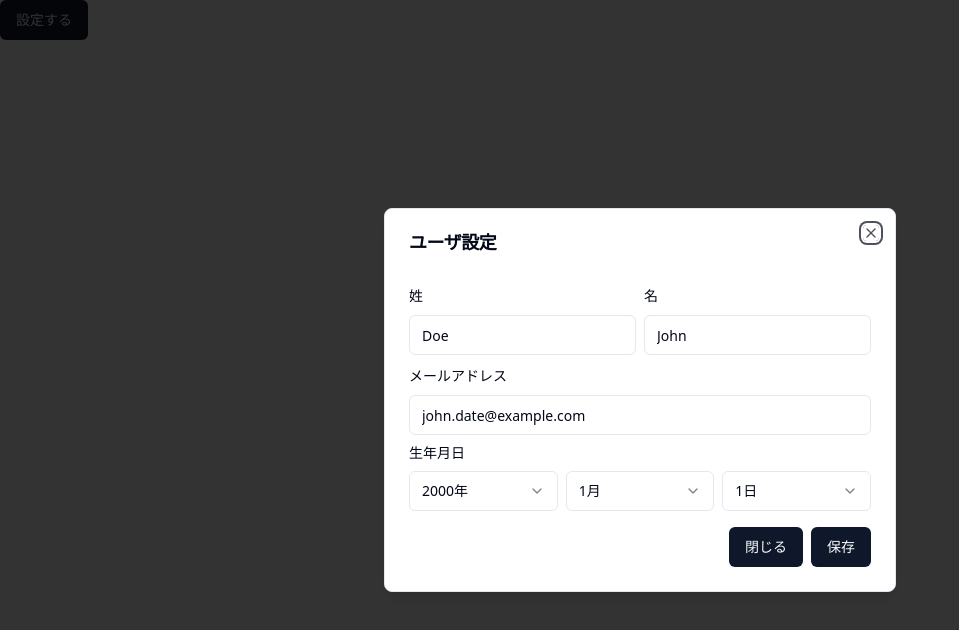
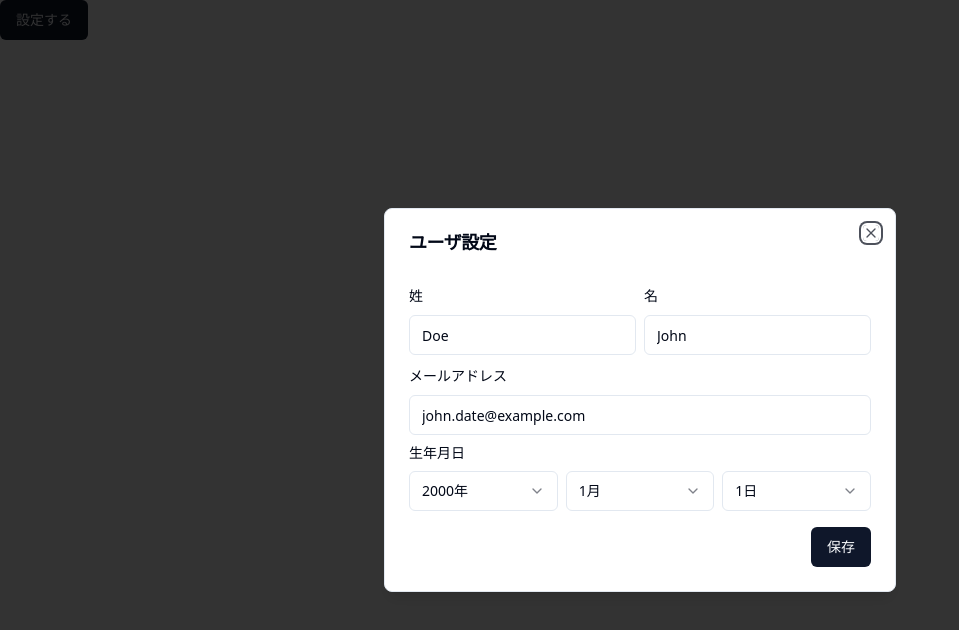
Before and after one commit to YTakahashii/frontend-articles-code, a React (Vite) app in the folder apps/lightweight-storybook/: page / in a window 1280 px wide. Both pictures are taken after a click on the button "設定する". Shown: the top 630 px of the page, without its empty margins (0-959 px from the left). Built offline with nearby package versions, Linux system fonts and the light colour scheme.

Commit message:
fix: 軽微な調整

```diff
--- a/apps/lightweight-storybook/src/components/usecases/user/UserSettingsFormDialog/UserSettingsForm/UserSettingsForm.tsx
+++ b/apps/lightweight-storybook/src/components/usecases/user/UserSettingsFormDialog/UserSettingsForm/UserSettingsForm.tsx
@@ -7,7 +7,6 @@ import { Button } from '@/components/ui/Button';
 import { Select } from '@/components/ui/Select';
 import { SelectContent, SelectItem, SelectTrigger, SelectValue } from '@/components/ui/Select';
 import { useDateSelectOptions } from '@/hooks/useDateSelectOptions';
-import { DialogFooter } from '@/components/ui/Dialog';
 
 export type UserSettingsFormProps = {
   initialValues?: UserSettingsForm;
@@ -193,14 +192,11 @@ export function UserSettingsForm({ initialValues, onValid, updateUserSettings }:
             )}
           />
         </div>
-        <DialogFooter>
-          <Button onClick={close} disabled={form.formState.isSubmitting}>
-            閉じる
-          </Button>
+        <div className="text-right">
           <Button type="submit" isLoading={form.formState.isSubmitting}>
             保存
           </Button>
-        </DialogFooter>
+        </div>
       </form>
     </Form>
   );
--- a/apps/lightweight-storybook/src/components/usecases/user/UserSettingsFormDialog/UserSettingsFormDialog.tsx
+++ b/apps/lightweight-storybook/src/components/usecases/user/UserSettingsFormDialog/UserSettingsFormDialog.tsx
@@ -1,13 +1,5 @@
 import { Button, type ButtonProps } from '@/components/ui/Button';
-import {
-  Dialog,
-  DialogContent,
-  DialogHeader,
-  DialogTitle,
-  DialogTrigger,
-  DialogClose,
-  DialogFooter,
-} from '@/components/ui/Dialog';
+import { Dialog, DialogContent, DialogHeader, DialogTitle, DialogTrigger, DialogClose } from '@/components/ui/Dialog';
 
 import { Suspense, useCallback, useState } from 'react';
 import {
@@ -96,7 +88,7 @@ export function UserSettingsFormDialog({
             )}
           </Suspense>
         </div>
-        <DialogClose disabled={state.status === 'loading'} />
+        {state.status !== 'loading' ? <DialogClose /> : null}
       </DialogContent>
     </Dialog>
   );
```
Also changed, not shown: 1 other file (tests, documents, lock files or other folders).
